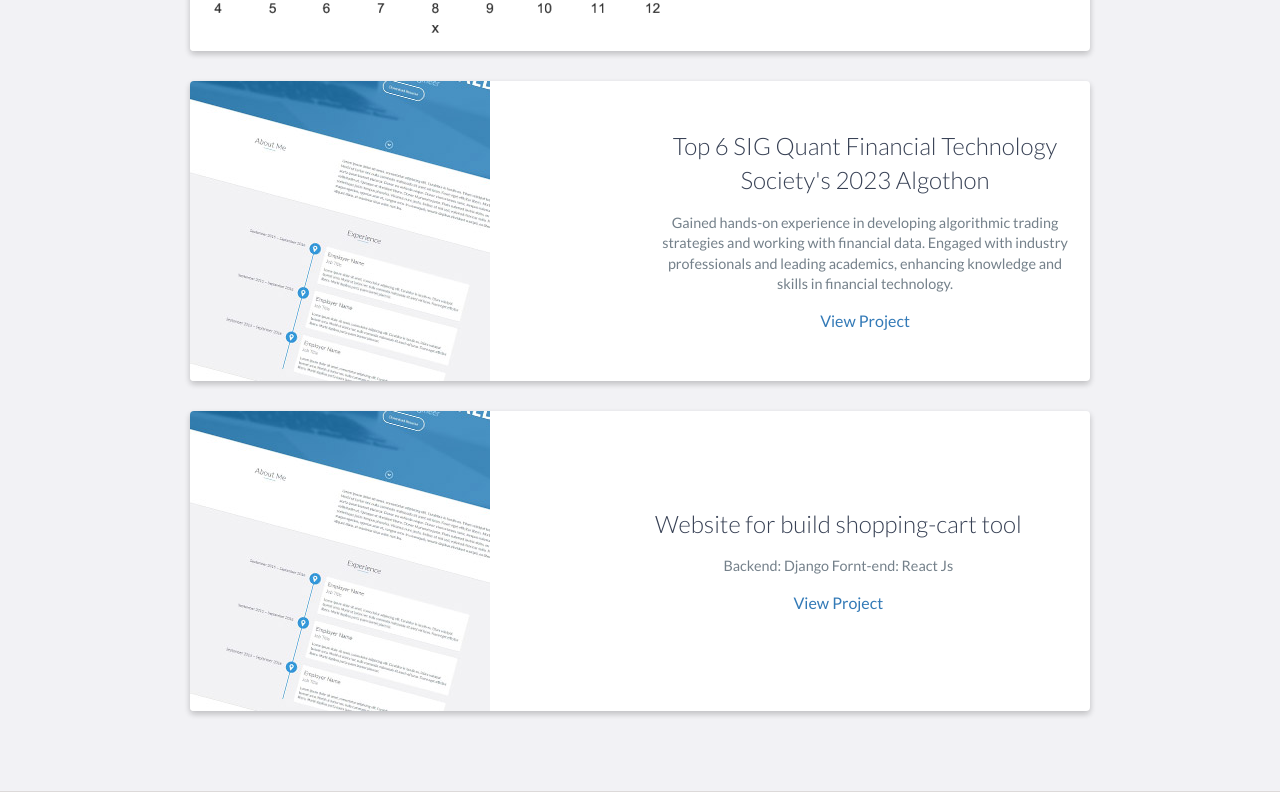
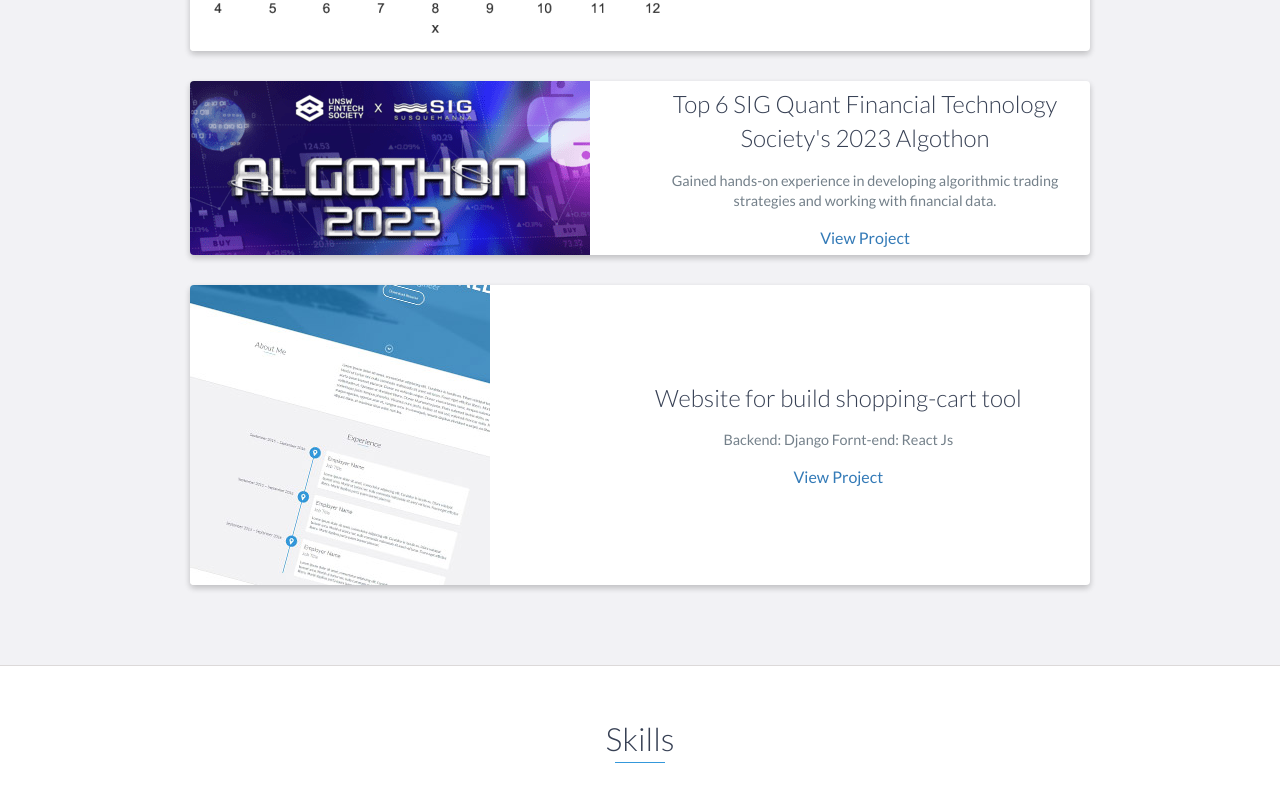
Before and after one commit to KhanhQuy/KhanhQuy.github.io, a website: page index.html in a window 1280 px wide. Shown: the part 2850-3659 px from the top of the page. Drawn offline with nearby package versions, Linux system fonts and the light colour scheme.

Commit message:
Update achievement of Algothon2023

```diff
--- a/index.html
+++ b/index.html
@@ -178,16 +178,15 @@
 
                 <div class="project shadow-large">
                     <div class="project-image">
-                        <img src="images/project.jpg" />
+                        <img src="images/Algothon2023.png" />
                     </div>
                     <!-- End .project-image -->
                     <div class="project-info">
                         <h3>Top 6 SIG Quant Financial Technology Society's 2023 Algothon</h3>
                         <p>
                             Gained hands-on experience in developing algorithmic trading strategies and working with financial data.
-Engaged with industry professionals and leading academics, enhancing knowledge and skills in financial technology.
                         </p>
-                        <a href="https://github.com/KhanhQuy/Portfolio-web">View Project</a>
+                        <a href="https://github.com/MaroChang/algothon2023">View Project</a>
                     </div>
                     <!-- End .project-info -->
                 </div>
```
Also changed, not shown: images/Algothon2023.png (added).
